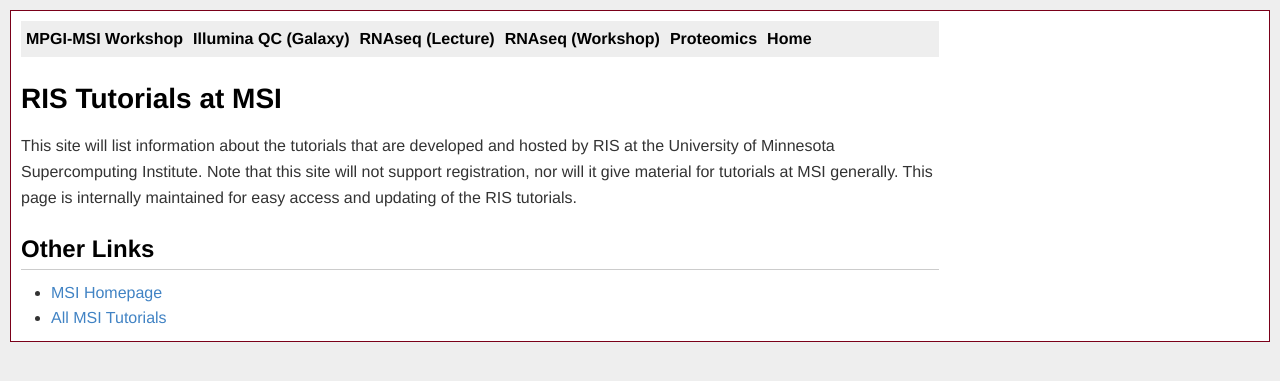
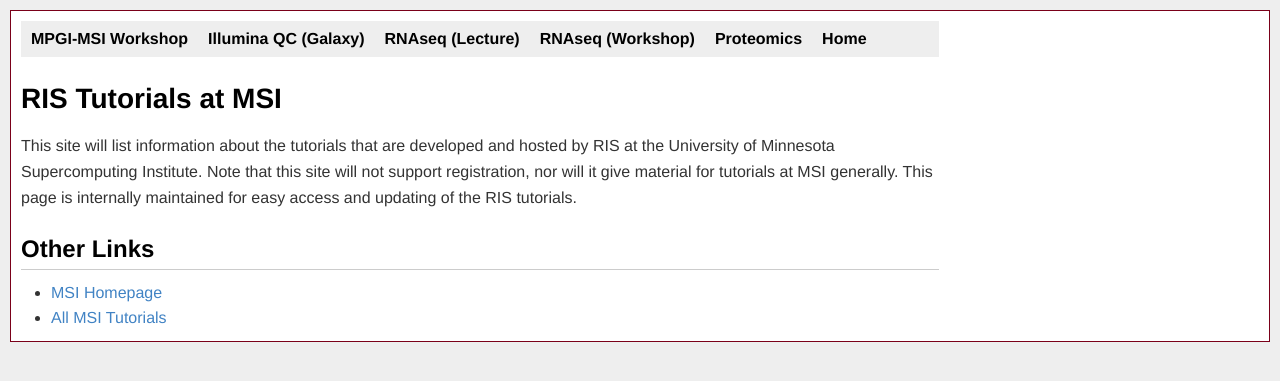
Before and after one commit to msi-ris/Tutorials, a Jekyll site: the page built from index.html, in a window 1280 px wide. Shown: the top 381 px of the page. Built offline with Jekyll 4.4.1, drawn with Linux system fonts in a browser that asks for light colours.

Commit message:
tweak screen css

```diff
--- a/css/main.css
+++ b/css/main.css
@@ -103,7 +103,7 @@ summary {
     display:block;
     color:#000;
     text-align:center;
-    padding:5px 5px;
+    padding:5px 10px;
     text-decoration:none;
     font-weight:bold;
 }
```
